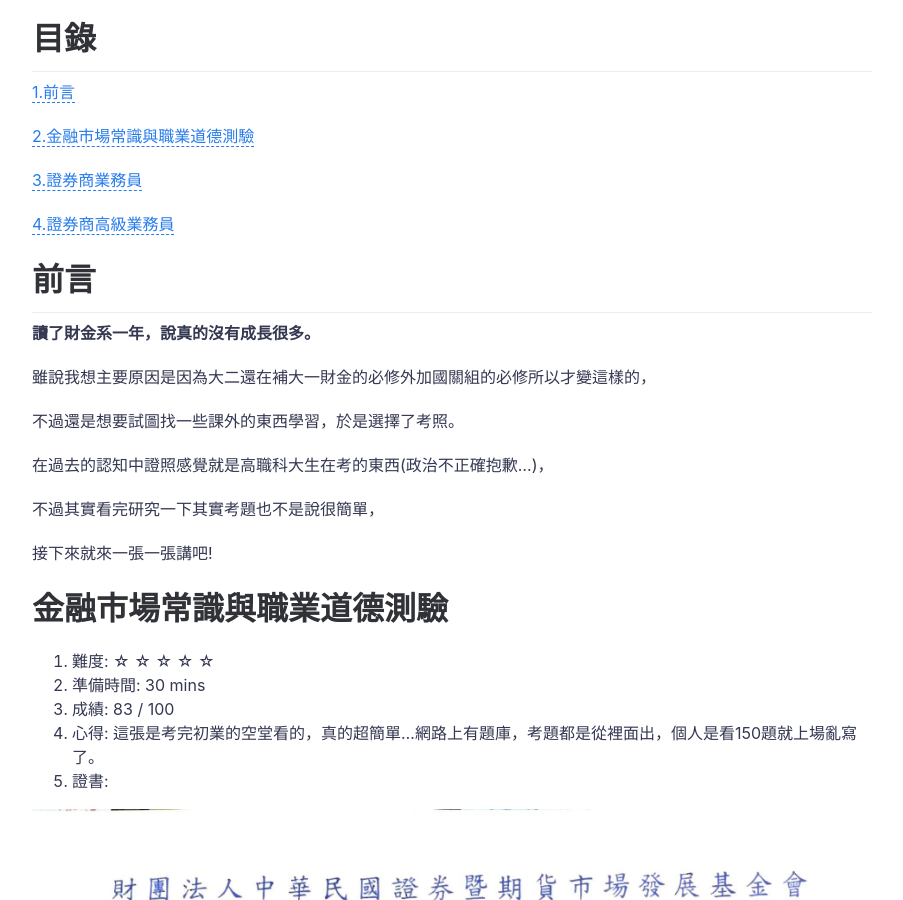
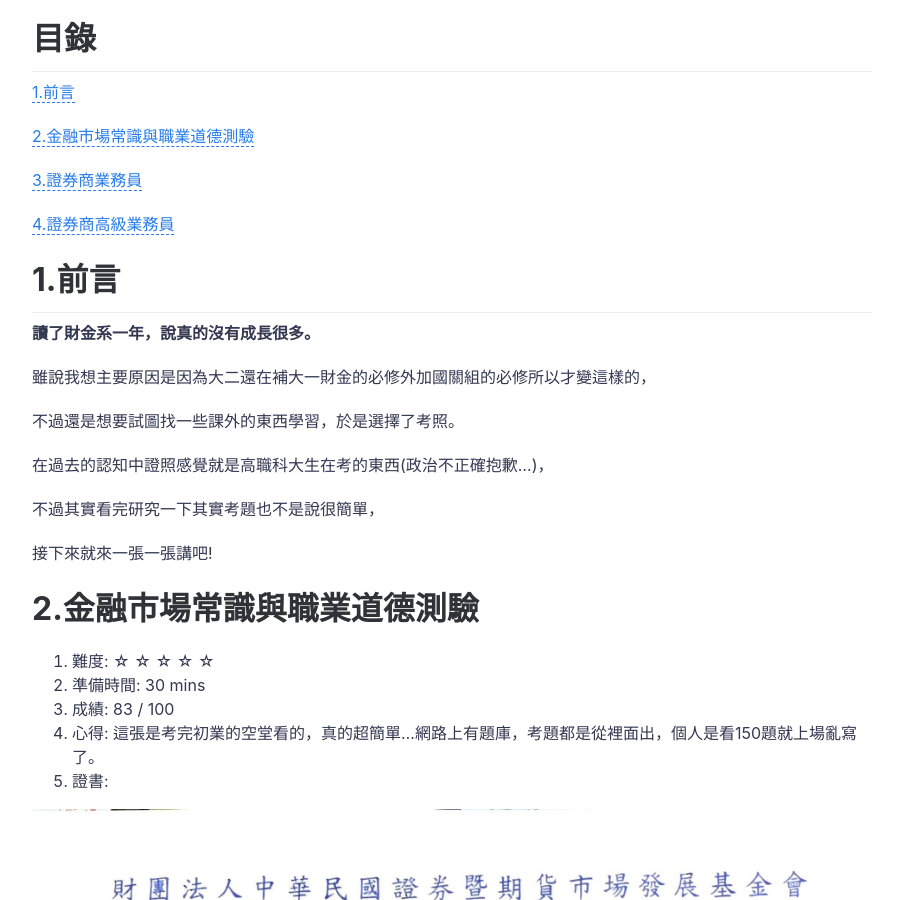
Before and after one commit to poi0905/blog, a Jekyll site: the page built from _posts/2020-07-03-licencse.md, in a window 1280 px wide and 900 px high, scrolled down 641 px. Shown: the whole window, without its empty margins (188-1091 px from the left). Built offline with Jekyll 4.4.1, drawn with Linux system fonts in a browser that asks for light colours; comment, search, counter and statistics services are not loaded; some of the changed text lies outside the part shown.

Commit message:
2020/7/2

```diff
--- a/_posts/2020-07-03-licencse.md
+++ b/_posts/2020-07-03-licencse.md
@@ -10,17 +10,17 @@ categories: [紀錄]
 
 ***
 
-[1.前言](前言)
+[1.前言](1.前言)
 
-[2.金融市場常識與職業道德測驗](金融市場常識與職業道德測驗)
+[2.金融市場常識與職業道德測驗](2.金融市場常識與職業道德測驗)
 
-[3.證券商業務員](證券商業務員)
+[3.證券商業務員](3.證券商業務員)
 
-[4.證券商高級業務員](證券商高級業務員)
+[4.證券商高級業務員](4.證券商高級業務員)
 
 
-<a name="前言"/>
-# 前言
+<a name="1.前言"/>
+# 1.前言
 
 ***
 
@@ -36,8 +36,8 @@ categories: [紀錄]
 
 接下來就來一張一張講吧!
 
-<a name="金融市場常識與職業道德測驗"/>
-# 金融市場常識與職業道德測驗
+<a name="2.金融市場常識與職業道德測驗"/>
+# 2.金融市場常識與職業道德測驗
 
 1. 難度: ☆ ☆ ☆ ☆ ☆
 2. 準備時間: 30 mins
@@ -48,16 +48,16 @@ categories: [紀錄]
 ![image](https://raw.githubusercontent.com/poi0905/blog/master/assets/img/posts/金融市場嘗試與職業道德.jpg)
 
 
-<a name="證券商業務員"/>
-# 證券商業務員
+<a name="3.證券商業務員"/>
+# 3.證券商業務員
 
 1. 難度: ★ ★ ☆ ☆ ☆
 2. 準備時間: 2 days
 3. 心得: 這張是考完初業的空堂看的，真的超簡單...網路上有題庫，考題都是從裡面出，個人是看150題就上場亂寫了。
 4. 成績
 
-<a name="證券商高級業務員"/>
-# 證券商高級業務員
+<a name="4.證券商高級業務員"/>
+# 4.證券商高級業務員
 
 1. 難度:
 2. 準備時間:
```
